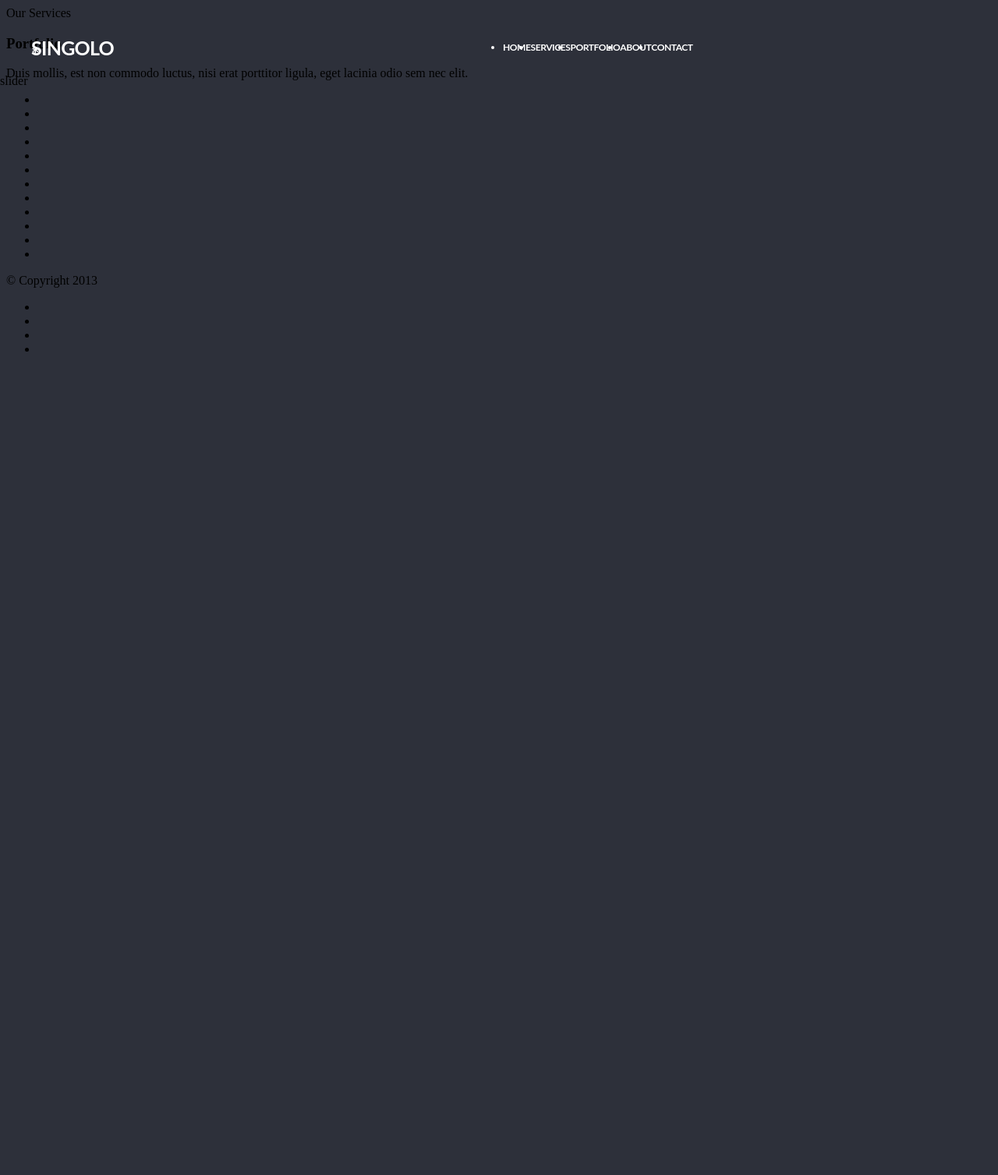
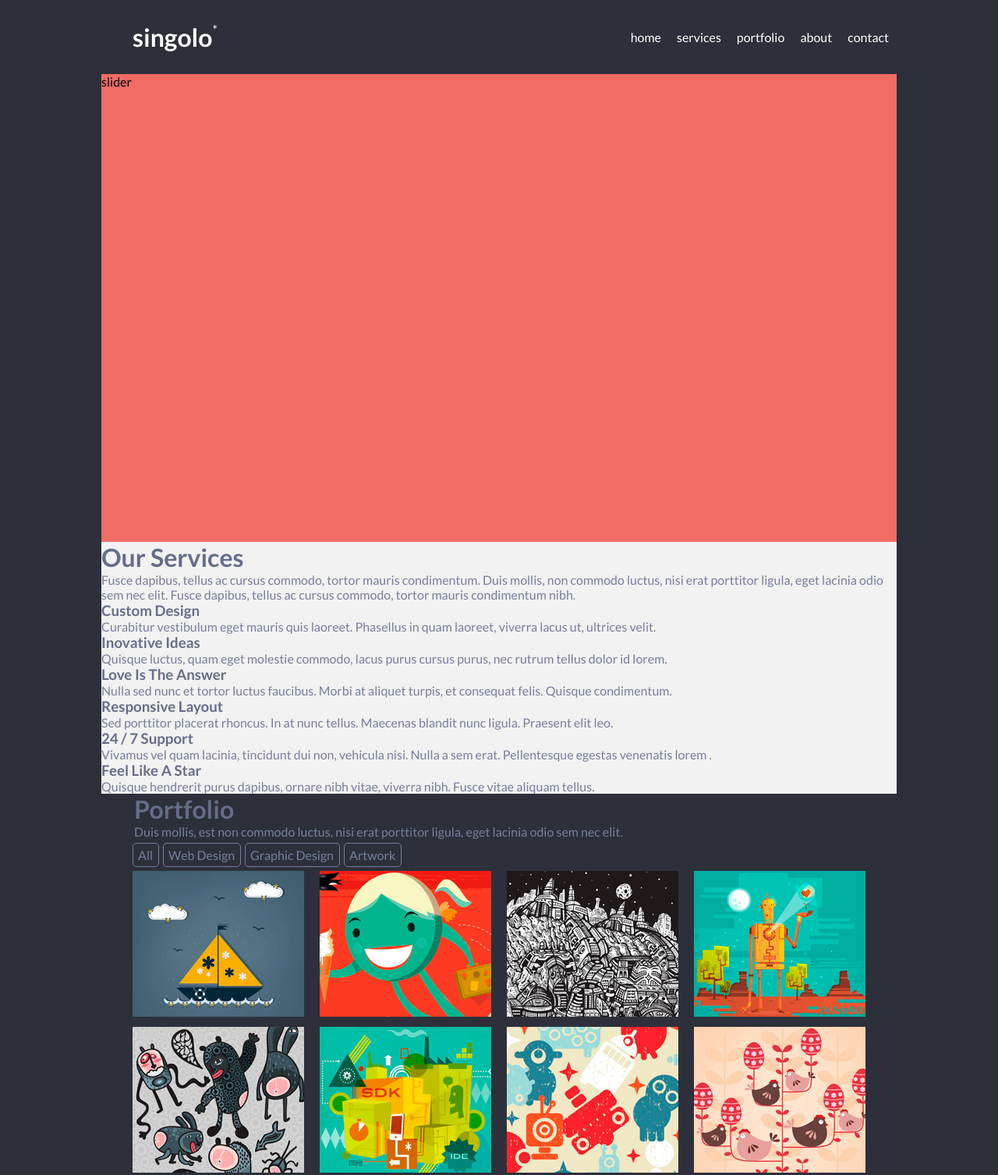
Before and after one commit to Peshahod/simple-singolo, a plain HTML site: page index.html in a window 1280 px wide. Shown: the top 1507 px of the page at 78% size. Before the commit the page ends 800 px from the top, so only its background shows below. Drawn offline with Linux system fonts and the light colour scheme; a web font is replaced by a local one.

Commit message:
refactor:change structure of the project

```diff
--- a/index.html
+++ b/index.html
@@ -5,66 +5,113 @@
 	<meta charset="UTF-8">
 	<meta name="viewport" content="width=device-width, initial-scale=1.0">
 	<link rel="stylesheet" href="style.css">
+	<link href="https://fonts.googleapis.com/css?family=Lato:300,400,700,900&amp;display=swap" rel="stylesheet">
+
 	<title>Simple-singolo</title>
 </head>
-<header>
-	<h1 class="logo">singolo</h1>
-	<p class="logo">*</p>
 
+<body>
+	<div class="wrapper">
+		<header class="header_style">
+			<div class="logo">
+				<h1>singolo</h1>
+				<p>*</p>
+			</div>
 			<nav>
-		<ul>
-			<li>home</li>
-			<li></li>
-			<li>services</li>
-			<li></li>
-			<li>portfolio</li>
-			<li></li>
-			<li>about</li>
-			<li></li>
-			<li>contact</li>
+				<ul class="navigation_list">
+					<li class="menu_element">home</li>
+					<li class="menu_element">services</li>
+					<li class="menu_element">portfolio</li>
+					<li class="menu_element">about</li>
+					<li class="menu_element">contact</li>
 				</ul>
 			</nav>
 		</header>
 
-<section class="slider">
+		<div class="slider">
 			slider
-</section>
+		</div>
 
-<section>
-	Our Services
-</section>
+		<div class="our_services">
+			<h1 class="our_services_title">
+				<p>Our Services</p>
+			</h1>
+			<p class="our_services_text">Fusce dapibus, tellus ac cursus commodo, tortor mauris condimentum. Duis
+				mollis, non commodo luctus, nisi erat porttitor ligula, eget lacinia odio sem nec elit. Fusce dapibus,
+				tellus ac cursus commodo, tortor mauris condimentum nibh.</p>
+			<ul class="our_services_grid">
+				<li class="our_services_element_custom_design">
+					<h3>Custom Design</h3>
+					<p>Curabitur vestibulum eget mauris quis laoreet. Phasellus in quam laoreet, viverra lacus ut,
+						ultrices velit.</p>
+				</li>
+				<li class="our_services_element_inovative_ideas">
+					<h3>Inovative Ideas
+					</h3>
+					<p>Quisque luctus, quam eget molestie commodo, lacus purus cursus purus, nec rutrum tellus dolor id
+						lorem.</p>
+				</li>
+				<li class="our_services_element_love_is_the_answer">
+					<h3>Love Is The Answer</h3>
+					<p>Nulla sed nunc et tortor luctus faucibus. Morbi at aliquet turpis, et consequat felis. Quisque
+						condimentum.
+					</p>
+				</li>
+				<li class="our_services_element_responsive_layout">
+					<h3>Responsive Layout
+					</h3>
+					<p>Sed porttitor placerat rhoncus. In at nunc tellus. Maecenas blandit nunc ligula. Praesent elit
+						leo.</p>
+				</li>
+				<li class="our_services_element_support">
+					<h3>24 / 7 Support</h3>
+					<p>Vivamus vel quam lacinia, tincidunt dui non, vehicula nisi. Nulla a sem erat. Pellentesque
+						egestas venenatis lorem .</p>
+				</li>
+				<li class="our_services_element_feel_like_a_star">
+					<h3>Feel Like A Star</h3>
+					<p>Quisque hendrerit purus dapibus, ornare nibh vitae, viverra nibh. Fusce vitae aliquam tellus.</p>
+				</li>
+			</ul>
+		</div>
 
-<section>
-	<h3>Portfolio</h3>
-	<p>Duis mollis, est non commodo luctus, nisi erat porttitor ligula, eget lacinia odio sem nec elit.</p>
-	<ul>
-		<li></li>
-		<li></li>
-		<li></li>
-		<li></li>
-		<li></li>
-		<li></li>
-		<li></li>
-		<li></li>
-		<li></li>
-		<li></li>
-		<li></li>
-		<li></li>
+		<div class="portfolio">
+			<h1 class="portfolio_title">
+				<p>Portfolio</p>
+			</h1>
+			<p class="portfolio_text">Duis mollis, est non commodo luctus, nisi erat porttitor ligula, eget lacinia odio
+				sem
+				nec elit.</p>
+			<ul class="portfolio_tags">
+				<li class="portfolio_tags_element">All</li>
+				<li class="portfolio_tags_element">Web Design</li>
+				<li class="portfolio_tags_element">Graphic Design</li>
+				<li class="portfolio_tags_element">Artwork</li>
 			</ul>
-</section>
+			<ul class="portfolio_grid">
+				<li class="portfolio_grid_element"><img src="img/portfolio-1.png" alt="img-portfolio-1"></li>
+				<li class="portfolio_grid_element"><img src="img/portfolio-2.png" alt="img-portfolio-2"></li>
+				<li class="portfolio_grid_element"><img src="img/portfolio-3.png" alt="img-portfolio-3"></li>
+				<li class="portfolio_grid_element"><img src="img/portfolio-4.png" alt="img-portfolio-4"></li>
+				<li class="portfolio_grid_element"><img src="img/portfolio-5.png" alt="img-portfolio-5"></li>
+				<li class="portfolio_grid_element"><img src="img/portfolio-6.png" alt="img-portfolio-6"></li>
+				<li class="portfolio_grid_element"><img src="img/portfolio-7.png" alt="img-portfolio-7"></li>
+				<li class="portfolio_grid_element"><img src="img/portfolio-8.png" alt="img-portfolio-8"></li>
+				<li class="portfolio_grid_element"><img src="img/portfolio-9.png" alt="img-portfolio-9"></li>
+				<li class="portfolio_grid_element"><img src="img/portfolio-10.png" alt="img-portfolio-10"></li>
+				<li class="portfolio_grid_element"><img src="img/portfolio-11.png" alt="img-portfolio-11"></li>
+				<li class="portfolio_grid_element"><img src="img/portfolio-12.png" alt="img-portfolio-12"></li>
+			</ul>
+		</div>
+
 
 		<footer>
 			<p>© Copyright 2013</p>
-	<ul>
-		<li></li>
-		<li></li>
-		<li></li>
-		<li></li>
-	</ul>
 		</footer>
 
-<body>
 
+
+	</div>
 </body>
 
 </html>
--- a/style.css
+++ b/style.css
@@ -1,72 +1,126 @@
-@font-face {
-	font-family: Lato;
-	src: url(fonts/lato.ttf);
-  }
-/* Body */
+* {
+  margin: 0;
+  padding: 0;
 
-body {
-  background: #2d303a;
+  font-family: "Lato", "Arial", sans-serif;
 }
 
-/* Header */
+.wrapper {
+  background-color: #2d303a;
+  display: flex;
+  flex-direction: column;
+  align-items: center;
+  align-content: center;
+  justify-content: center;
+}
 
-header {
-  position: absolute;
+.header_style {
+  color: #ffffff;
   width: 1020px;
   height: 95px;
   left: 0px;
   top: 0px;
-
-  text-transform: uppercase;
-  color: #ffffff;
+  flex-direction: row;
+  flex-wrap: nowrap;
+  display: flex;
+  align-items: center;
+  align-content: center;
+  justify-content: space-between;
+  overflow: auto;
+}
+.logo {
+  margin-left: 40px;
+  display: flex;
+  justify-self: start;
 }
 
-.logo {
-  position: absolute;
-  width: 124px;
-  height: 25px;
-  left: 40px;
-  top: 29px;
-
-  font-family: Lato;
-  font-style: normal;
-  font-weight: bold;
-  font-size: 25px;
-  line-height: 30px;
-  letter-spacing: -0.03em;
-
-  color: #ffffff;
+.navigation_list {
+  flex-direction: row;
+  flex-wrap: nowrap;
+  justify-content: space-between;
   display: flex;
 }
-.logo p {
-  color: #f06c64;
+.menu_element {
+  list-style-type: none;
+  margin: 10px;
 }
 
-nav ul {
-  position: absolute;
-  width: 375px;
-  height: 14px;
-  left: 605px;
-  top: 42px;
-
-  font-family: Lato;
-  font-style: normal;
-  font-weight: bold;
-  font-size: 12px;
-  line-height: 14px;
-  text-align: right;
-  letter-spacing: -0.035em;
-
-  color: #ffffff;
-  display: flex;
-}
-
-/* Slider */
-
 .slider {
-  position: absolute;
+  margin: 0px;
   width: 1020px;
   height: 600px;
   left: 0px;
   top: 95px;
+  background: #f06c64;
 }
+
+/* Our Services */
+
+.our_services {
+  width: 1020px;
+  margin: 0 auto;
+  background: #f2f2f2;
+}
+
+.our_services_title,
+.our_services_grid li h3 {
+  color: #666d89;
+}
+
+.our_services_text,
+.our_services_grid li p {
+  color: #767e9e;
+}
+
+.our_services_grid li {
+  list-style: none;
+}
+
+/* Portfolio */
+
+.portfolio {
+  width: 1020px;
+  height: 870px;
+  margin: 0 auto;
+  background: #2d303a;
+}
+
+.portfolio_title {
+  width: 936px;
+  margin: 0 auto;
+  color: #666d89;
+}
+
+.portfolio_text {
+  width: 936px;
+  margin: 0 auto;
+  color: #767e9e;
+}
+.portfolio_tags {
+  width: 940px;
+  display: flex;
+  margin: 0 auto;
+  color: #767e9e;
+}
+
+.portfolio_tags_element {
+  list-style: none;
+  margin: 5px 5px 5px 0px;
+  border: 1px solid rgba(118, 126, 158, 1);
+  border-radius: 5px;
+  padding: 5px 7px 5px 6px;
+}
+.portfolio_grid {
+  display: flex;
+  justify-content: space-between;
+  flex-wrap: wrap;
+  width: 940px;
+  height: 601px;
+  margin: 0 auto;
+}
+
+.portfolio_grid_element {
+  width: 220px;
+  height: 187px;
+  list-style: none;
+}
```
Lines whose indentation alone changed are shown as unchanged.
